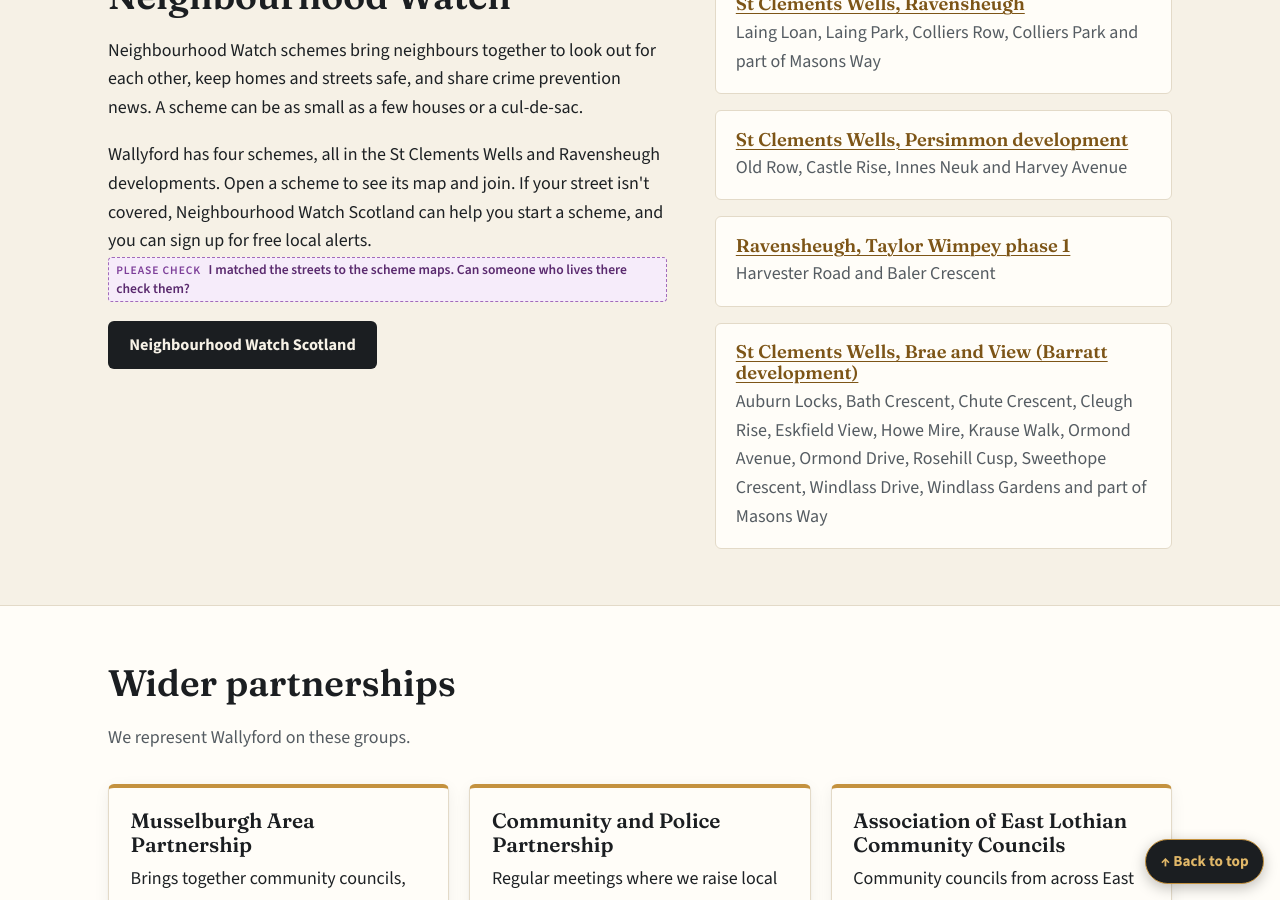
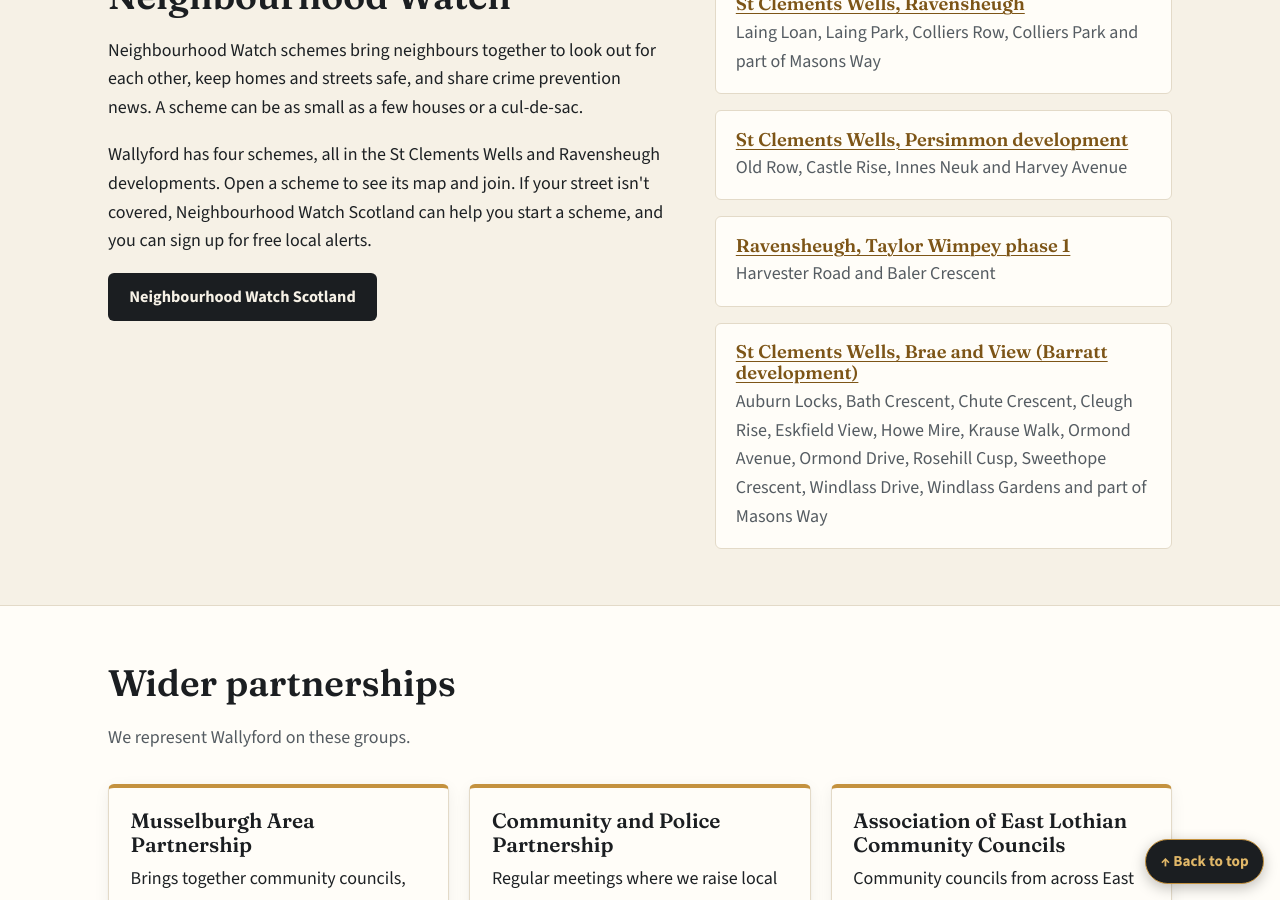
Before and after one commit to dochtie/wallyford-community-council, a Jekyll site: the page built from groups.html, in a window 1280 px wide and 900 px high, scrolled down 2118 px. Built offline with Jekyll 4.4.1, drawn with Linux system fonts in a browser that asks for light colours; part of the change alters nothing that is shown.

Commit message:
Remove the street-check note now the Neighbourhood Watch streets are confirmed (#42)
Claude-Session: https://claude.ai/code/session_01AHWgmui6HjEdcAqmm8Qa69

Co-authored-by: Claude <noreply@anthropic.com>

```diff
--- a/_data/groups.yml
+++ b/_data/groups.yml
@@ -44,7 +44,8 @@ tras:
 
 # Schemes registered with Neighbourhood Watch Scotland. The streets were
 # matched against each scheme's map on the Neighbourhood Watch Scotland
-# scheme lookup. The link opens the scheme's page, where people can join.
+# scheme lookup and confirmed by the council. The link opens the scheme's
+# page, where people can join.
 neighbourhood_watches:
   - name: "St Clements Wells, Ravensheugh"
     area: "Laing Loan, Laing Park, Colliers Row, Colliers Park and part of Masons Way"
--- a/groups.html
+++ b/groups.html
@@ -48,7 +48,7 @@ description: The Gala committee, Wallyford Community Church, Tots+, the school p
     <div class="prose">
       <h2>Neighbourhood Watch</h2>
       <p>Neighbourhood Watch schemes bring neighbours together to look out for each other, keep homes and streets safe, and share crime prevention news. A scheme can be as small as a few houses or a cul-de-sac.</p>
-      <p>Wallyford has four schemes, all in the St Clements Wells and Ravensheugh developments. Open a scheme to see its map and join. If your street isn't covered, Neighbourhood Watch Scotland can help you start a scheme, and you can sign up for free local alerts. {% include review.html type="check" text="I matched the streets to the scheme maps. Can someone who lives there check them?" %}</p>
+      <p>Wallyford has four schemes, all in the St Clements Wells and Ravensheugh developments. Open a scheme to see its map and join. If your street isn't covered, Neighbourhood Watch Scotland can help you start a scheme, and you can sign up for free local alerts.</p>
       <p><a class="btn btn-dark" href="https://neighbourhoodwatchscotland.co.uk/">Neighbourhood Watch Scotland</a></p>
     </div>
     <div class="group-list">
```
